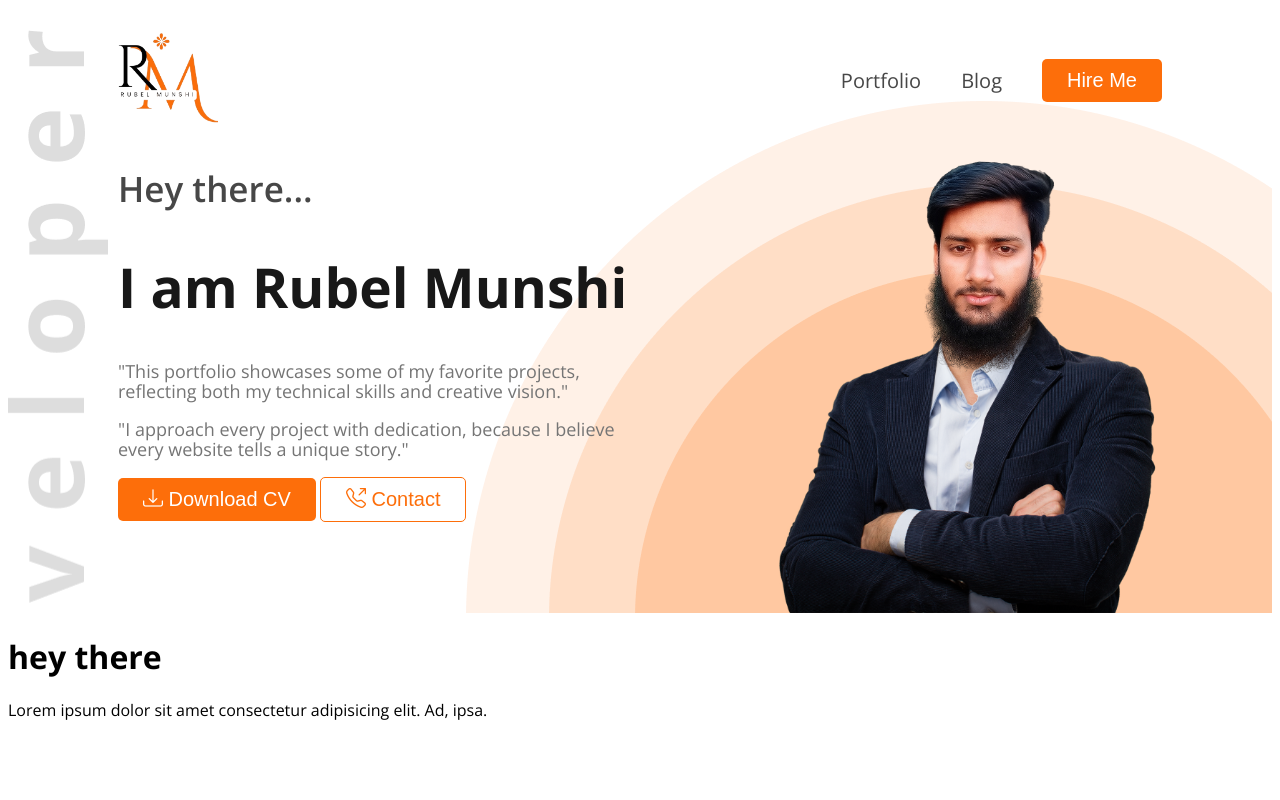
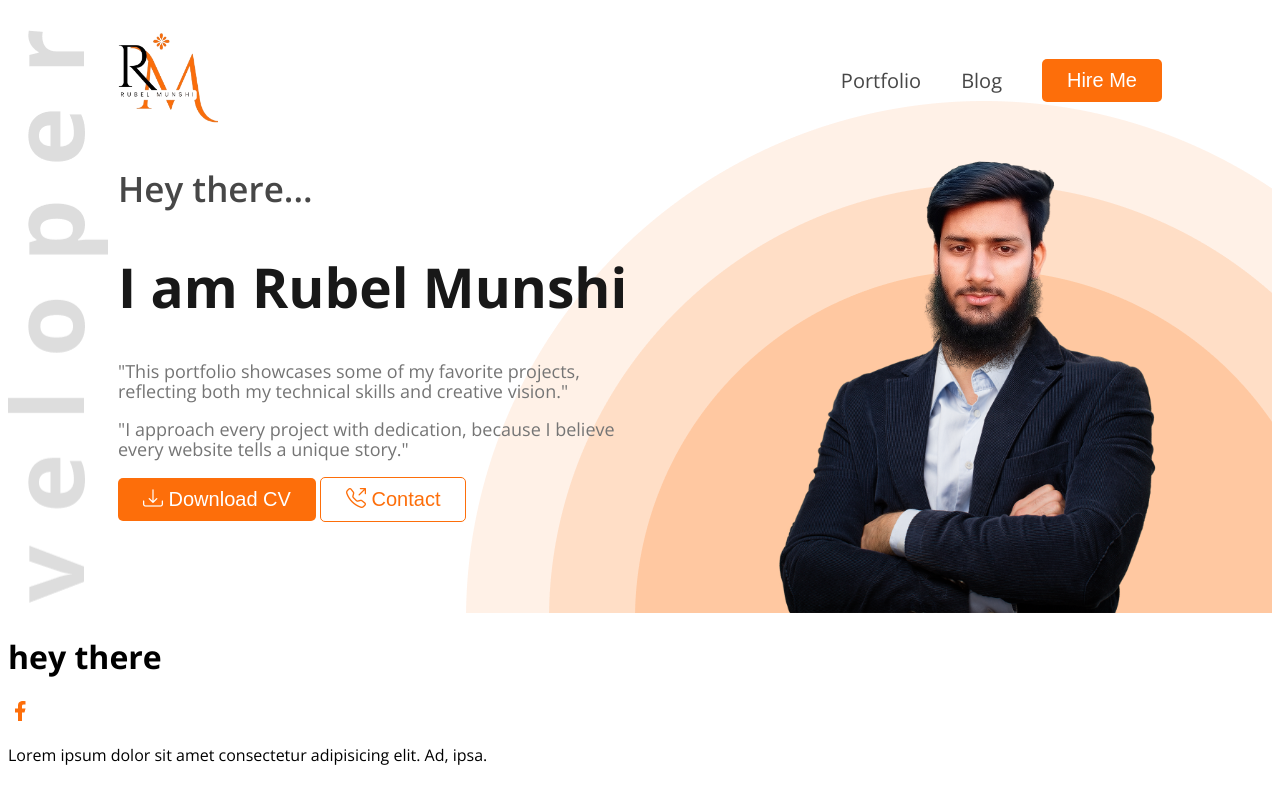
Before and after one commit to rubelmunshi650/portfolio-project, a plain HTML site: page index.html in a window 1280 px wide. Drawn offline with nearby package versions, Linux system fonts and the light colour scheme.

Commit message:
added a icon

```diff
--- a/index.html
+++ b/index.html
@@ -44,6 +44,7 @@
     </header>
     <main>
         <h1>hey there</h1>
+        <img src="./images/icons/facebook.png" alt="facbook-icon">
         <p>Lorem ipsum dolor sit amet consectetur adipisicing elit. Ad, ipsa.</p>
     </main>
     <footer></footer>
```
